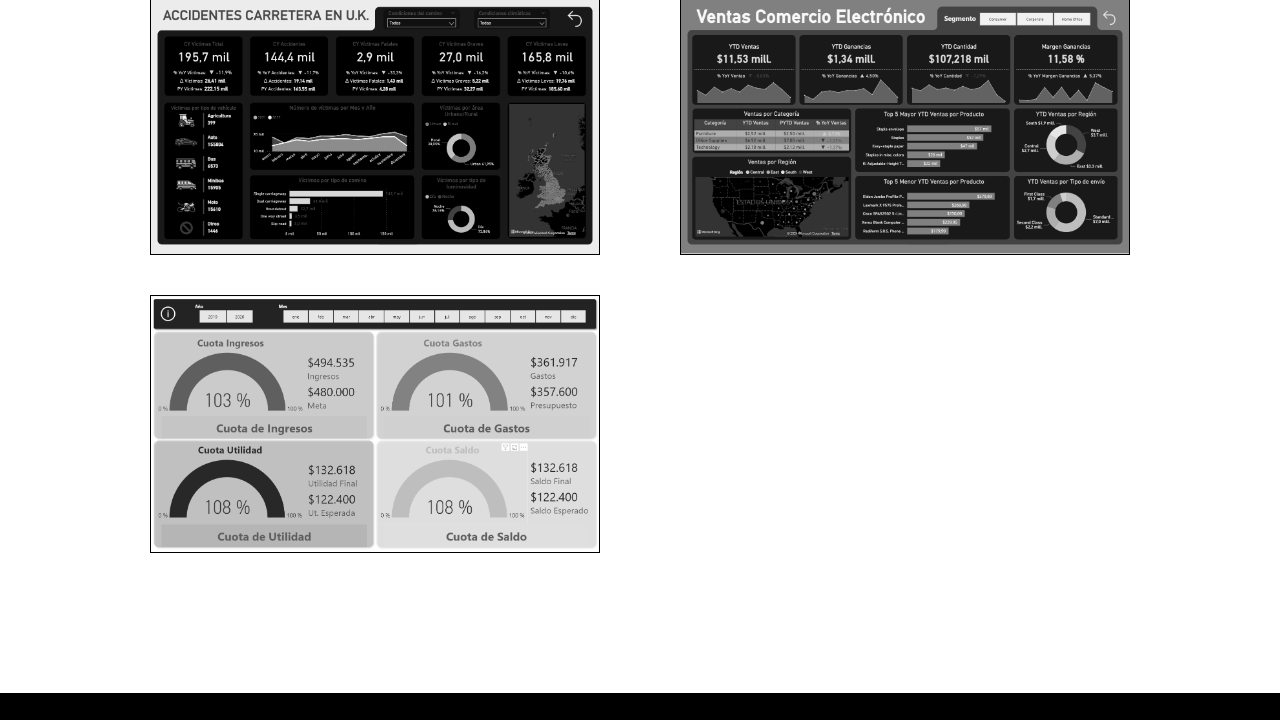
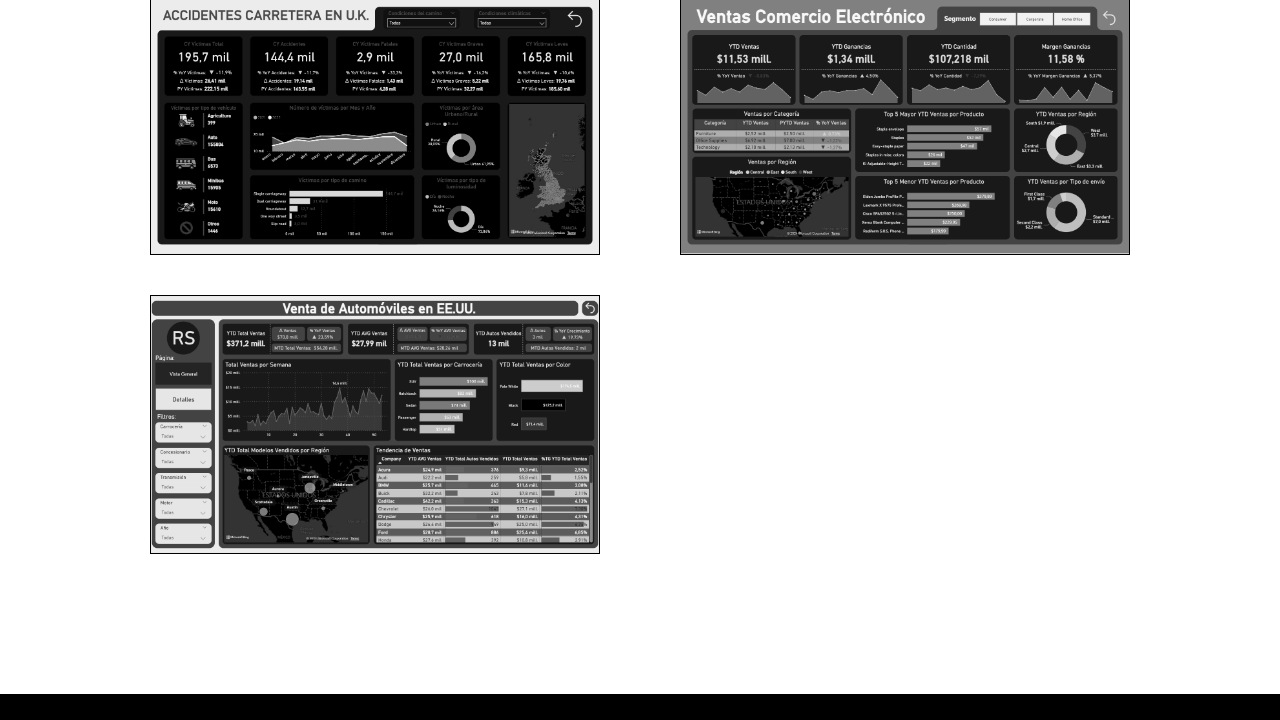
Before and after one commit to RoAlSepNav/web_site, a plain HTML site: page index.html in a window 1280 px wide. Shown: the part 2676-3396 px from the top of the page. Drawn offline with Linux system fonts and the light colour scheme.

Commit message:
Update index.html

```diff
--- a/index.html
+++ b/index.html
@@ -212,7 +212,7 @@
             <!-- Agrega aquí tu link del proyecto -->
             <a href="https://rodrigo-a-s-n.my.canva.site/car-sales-eeuu" class="proyecto">
                 <div class="overlay"></div>
-                <img class="imagen-portafolio" src="images/finanzas.png" alt="">
+                <img class="imagen-portafolio" src="images/car_sales.png" alt="">
                 <div class="info">
                     <h4>Venta de Automóviles en EE.UU.</h4>
                     <!--<p>Dashboard</p>-->
```
